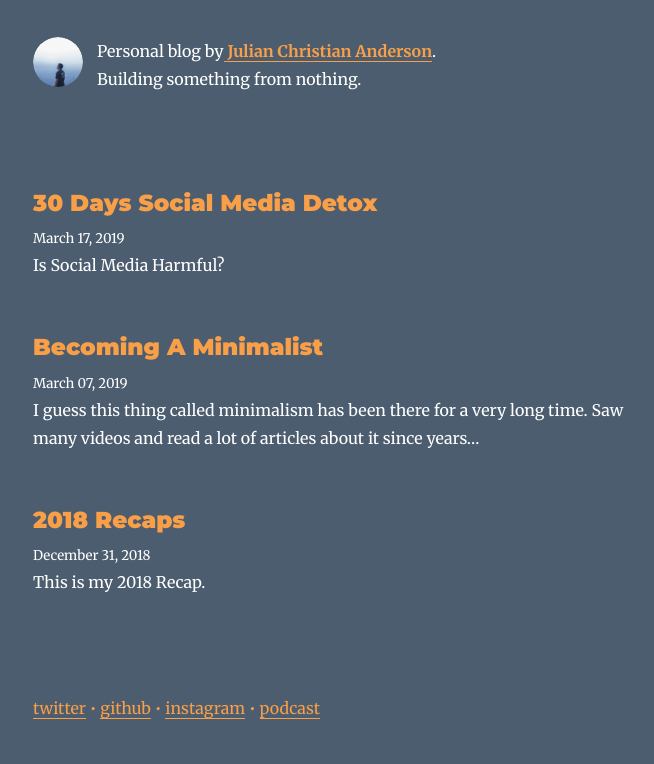
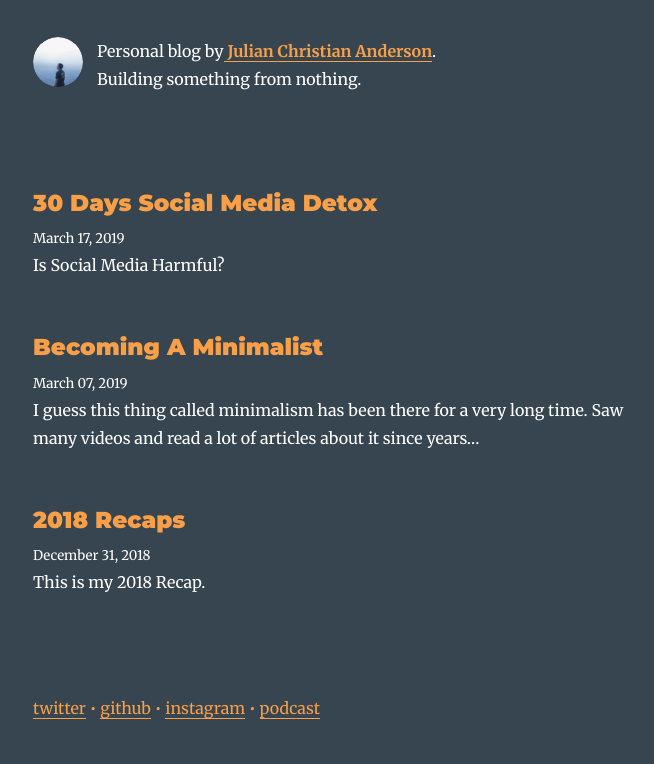
Before and after one commit to julianjca/blog.juliancanderson.com, a Gatsby site: page / in a window 1280 px wide. Shown: the part 117-881 px from the top of the page, without its empty margins (292-946 px from the left). Built offline with nearby package versions, Linux system fonts and the light colour scheme; Gatsby itself is replaced by a stand-in of ours; some packages are replaced by stand-ins of ours.

Commit message:
change bg color

```diff
--- a/src/components/layout.js
+++ b/src/components/layout.js
@@ -64,7 +64,7 @@ class Layout extends React.Component {
           marginRight: `auto`,
           maxWidth: rhythm(24),
           padding: `${rhythm(1.5)} ${rhythm(3 / 4)}`,
-          backgroundColor: `#4C5D70`,
+          backgroundColor: `#36454F`,
           color: `#fff`
         }}
       >
--- a/src/styles/global.css
+++ b/src/styles/global.css
@@ -1,6 +1,6 @@
 html,
 body {
-  background-color: #4C5D70;
+  background-color: #36454F;
 }
 
 blockquote {
```
